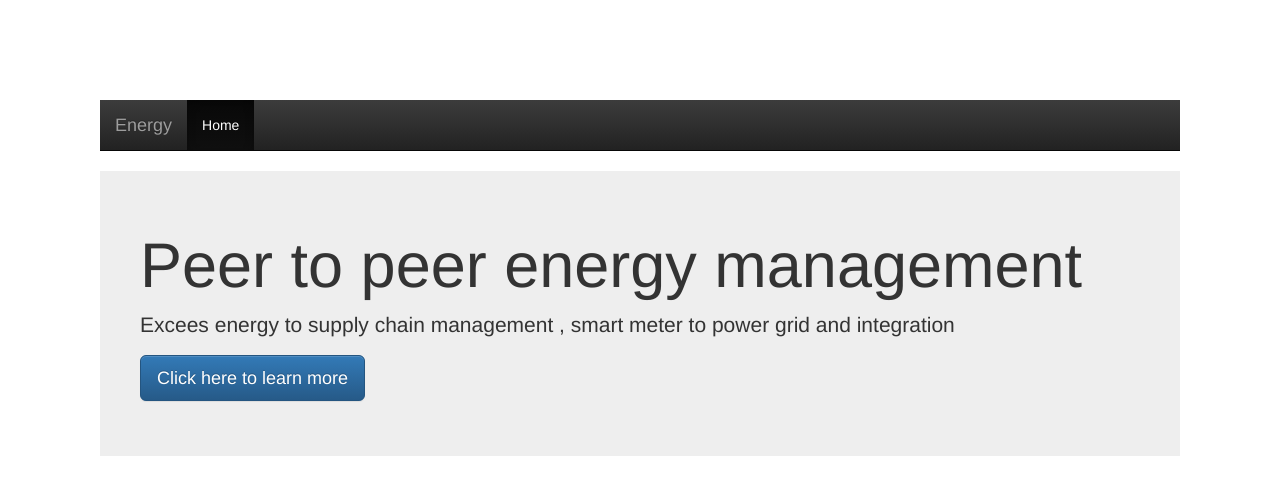
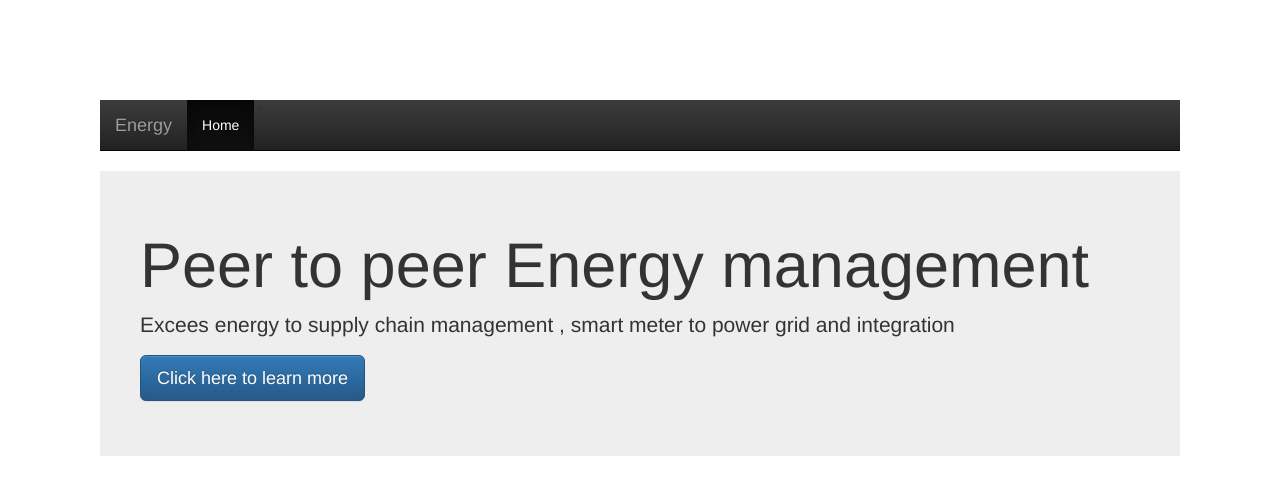
Before and after one commit to jerry-sunny/learngit, a website: page index.html in a window 1280 px wide. Drawn offline with nearby package versions, Linux system fonts and the light colour scheme.

```diff
--- a/index.html
+++ b/index.html
@@ -10,6 +10,7 @@
   <div style="margin:100px;">
     <nav class="navbar navbar-inverse navbar-static-top">
   <div class="container">
+    :h
     <a class="navbar-brand" href="#">Energy</a>
     <ul class="nav navbar-nav">
       <li class="active">
@@ -19,7 +20,7 @@
   </div>
 </nav>
     <div class="jumbotron"  style="padding:40px;">
-      <h1>Peer to peer energy management</h1>
+      <h1>Peer to peer Energy management</h1>
       <p>Excees energy to supply chain management , smart meter to power grid and integration</p>
       <p><a class="btn btn-primary btn-lg" href="#" role="button">Click here to learn more</a></p>
     </div>
```
